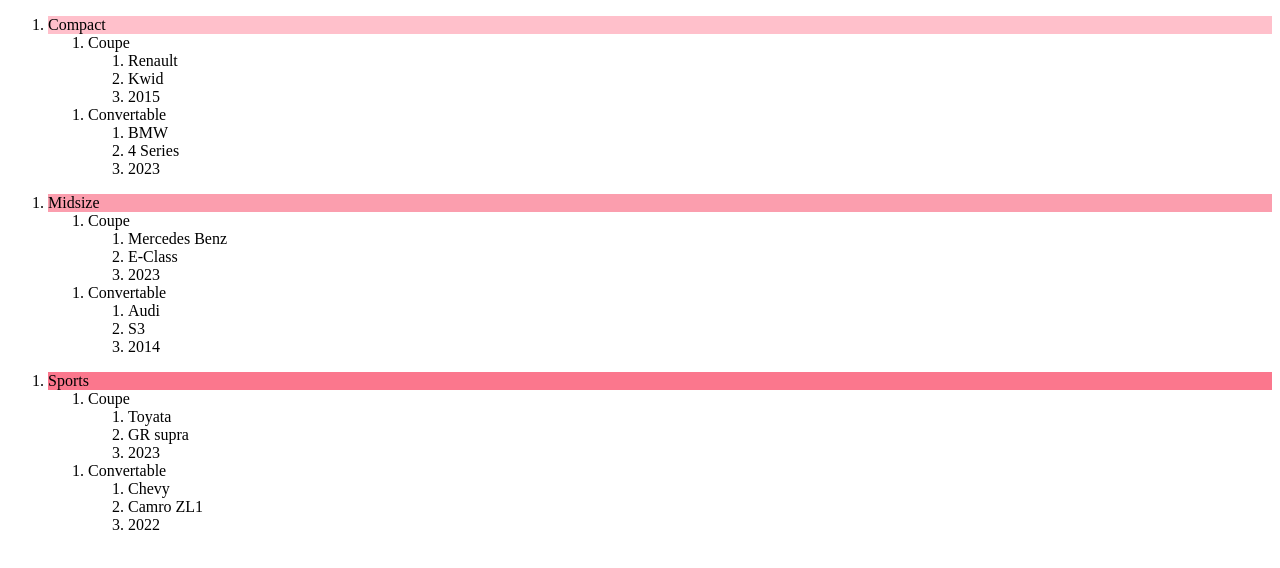
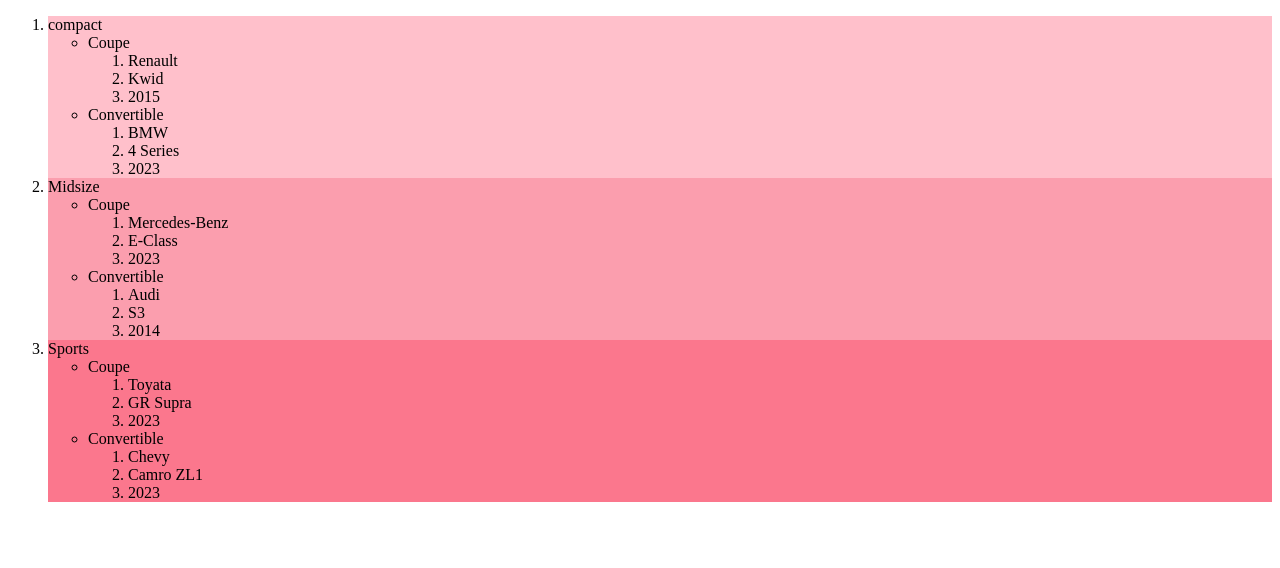
Before and after one commit to phalgunisp/activity8.html, a plain HTML site: page index.html in a window 1280 px wide. Drawn offline with Linux system fonts and the light colour scheme.

Commit message:
Update index.html

```diff
--- a/index.html
+++ b/index.html
@@ -9,61 +9,60 @@
     </head>
     <body>
         <ol>
-            <li class="comp">Compact</li>
-            <ol>
-                <li>Coupe</li>
-                <ol>
+            <li class="comp">compact
+                <ul type="A">
+                    <li>Coupe
+                        <ol type="i">
                             <li>Renault</li>
                             <li>Kwid</li>
                             <li>2015</li>
                         </ol>
-            </ol>
-            <ol>
-                <li>Convertable</li>
-                <ol>
+                    </li>
+                    <li>Convertible
+                        <ol type="i">
                             <li>BMW</li>
                             <li>4 Series</li>
                             <li>2023</li>
                         </ol>
-            </ol>
-        </ol>
-        <ol>
-            <li class="mid">Midsize</li>
-            <ol>
-                <li>Coupe</li>
-                <ol>
-                    <li>Mercedes Benz</li>
+                    </li>
+                </ul>
+            </li>
+            <li class="mid">Midsize
+                <ul type="A">
+                    <li>Coupe
+                        <ol type="i">
+                            <li>Mercedes-Benz</li>
                             <li>E-Class</li>
                             <li>2023</li>
                         </ol>
-            </ol>
-            <ol>
-                <li>Convertable</li>
-                <ol>
+                    </li>
+                    <li>Convertible
+                        <ol type="i">
                             <li>Audi</li>
                             <li>S3</li>
                             <li>2014</li>
                         </ol>
-            </ol>
-        </ol>
-        <ol>
-            <li class="sports">Sports</li>
-            <ol>
-                <li>Coupe</li>
-                <ol>
+                    </li>
+                </ul>
+            </li>
+            <li class="sports">Sports
+                <ul type="A">
+                    <li>Coupe
+                        <ol type="i">
                             <li>Toyata</li>
-                    <li>GR supra</li>
+                            <li>GR Supra</li>
                             <li>2023</li>
                         </ol>
-            </ol>
-            <ol>
-                <li>Convertable</li>
-                <ol>
+                    </li>
+                    <li>Convertible
+                        <ol type="i">
                             <li>Chevy</li>
                             <li>Camro ZL1</li>
-                    <li>2022</li>
+                            <li>2023</li>
                         </ol>
-            </ol>
+                    </li>
+                </ul>
+            </li>
         </ol>
     </body>
 </html>
```
Lines whose indentation alone changed are shown as unchanged.
